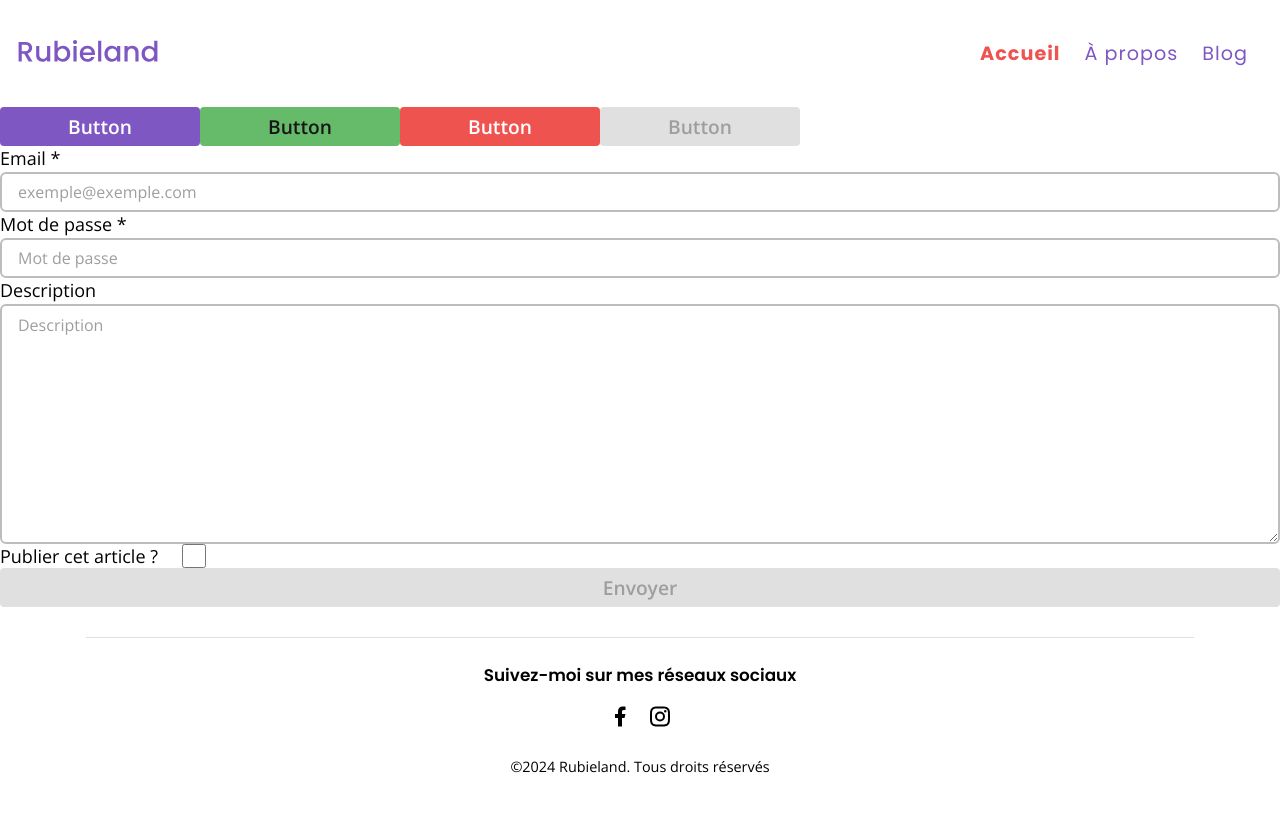
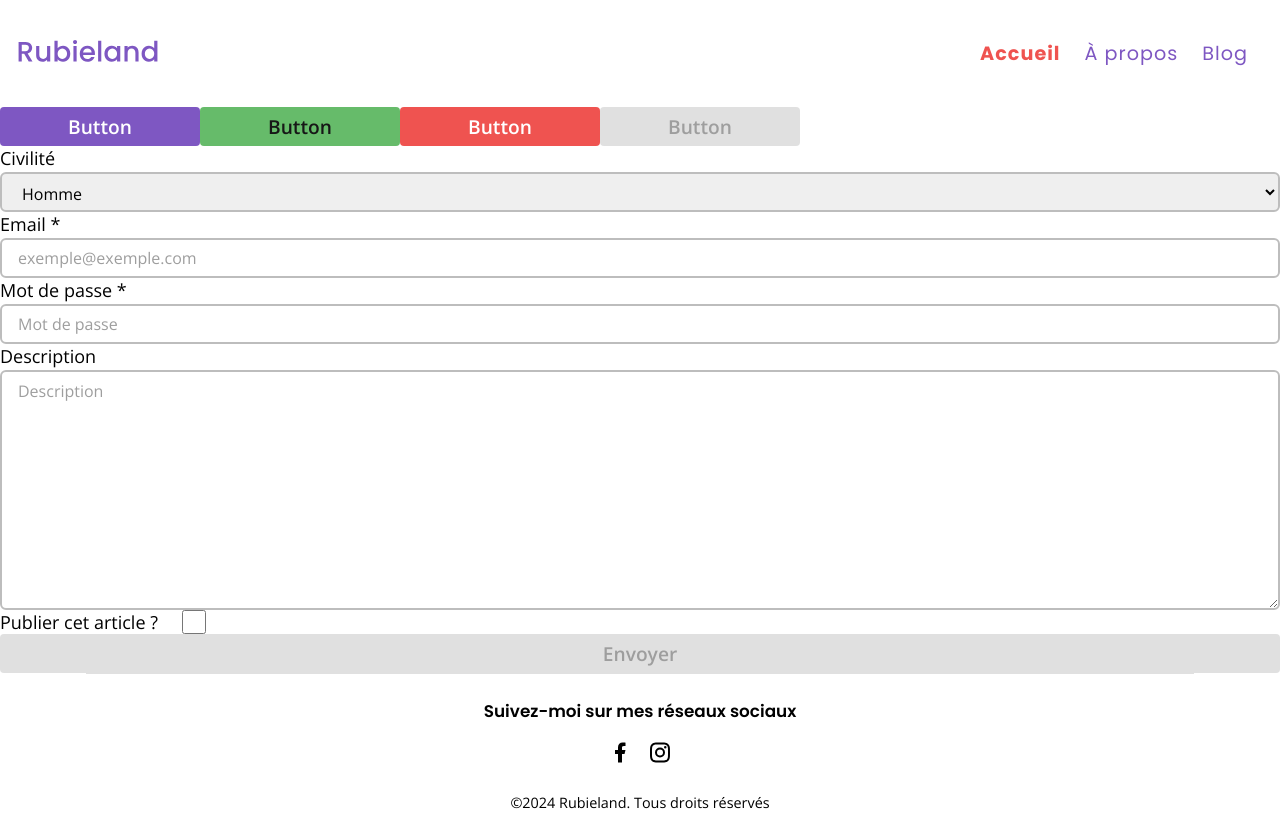
Before and after one commit to rubieland/rubieland, a React (Vite) app in the folder frontend/: page / in a window 1280 px wide. Before the commit the page ends 800 px from the top, so only its background shows below. Built offline with nearby package versions, Linux system fonts and the light colour scheme.

Commit message:
feat(FormTests): add ControlledSelect with mock items for gender

```diff
--- a/frontend/src/ui/components/FormTests/FormTests.tsx
+++ b/frontend/src/ui/components/FormTests/FormTests.tsx
@@ -1,12 +1,30 @@
 import ControlledTextInput from '../FormInputs/ControlledFormInputs/ControlledTextInput';
+import ControlledCheckbox from '../FormInputs/ControlledFormInputs/ControlledCheckbox';
 import ControlledTextarea from '../FormInputs/ControlledFormInputs/ControlledTextarea';
+import ControlledSelect from '../FormInputs/ControlledFormInputs/ControlledSelect';
 import { useFormTestsValidation } from './hooks/useFormTestsValidation';
+import { SelectItem } from '../FormInputs/types/FormInputsTypes';
 import { addAsterisk } from '../../../utils/string.utils';
 import { isFormValid } from '../../../utils/form.utils';
 import CustomButton from '../Button/CustomButton';
 import { FormProvider } from 'react-hook-form';
 import i18n from '../../../core/i18n';
-import ControlledCheckbox from '../FormInputs/ControlledFormInputs/ControlledCheckbox';
+
+const mockSelectPlaceholder: SelectItem = {
+  value: '',
+  label: 'Vous êtes...',
+};
+
+const mockSelectItems: SelectItem[] = [
+  {
+    label: 'Homme',
+    value: 'male',
+  },
+  {
+    label: 'Femme',
+    value: 'female',
+  },
+];
 
 const FormTests = () => {
   const form = useFormTestsValidation();
@@ -19,6 +37,13 @@ const FormTests = () => {
   return (
     <FormProvider {...form}>
       <form onSubmit={form.handleSubmit(onSubmit)}>
+        <ControlledSelect
+          placeholder={mockSelectPlaceholder}
+          items={mockSelectItems}
+          label="Civilité"
+          name="gender"
+          withLabel
+        />
         <ControlledTextInput
           label={addAsterisk(i18n.t('form.user.emailLabel'))}
           placeholder={i18n.t('form.user.emailPlaceholder')}
--- a/frontend/src/ui/components/FormTests/hooks/useFormTestsValidation.ts
+++ b/frontend/src/ui/components/FormTests/hooks/useFormTestsValidation.ts
@@ -22,6 +22,12 @@ export const FormTestsSchema = z.object({
       message: i18n.t('form.errors.inputMaxLength', { maxLength: 60 }),
     }),
   isPublished: z.boolean(),
+  gender: z
+    .enum(['male', 'female'], {
+      message: 'La valeur de ce champ doit être soit Homme soit Femme',
+    })
+    .nullable()
+    .refine((value) => value !== null, i18n.t('form.errors.requiredField')),
 });
 
 export type FormTestsSchemaFormData = z.infer<typeof FormTestsSchema>;
@@ -33,6 +39,7 @@ export const useFormTestsValidation = () => {
       password: '',
       description: '',
       isPublished: false,
+      gender: 'male',
     },
     resolver: zodResolver(FormTestsSchema),
     mode: 'onBlur',
```
